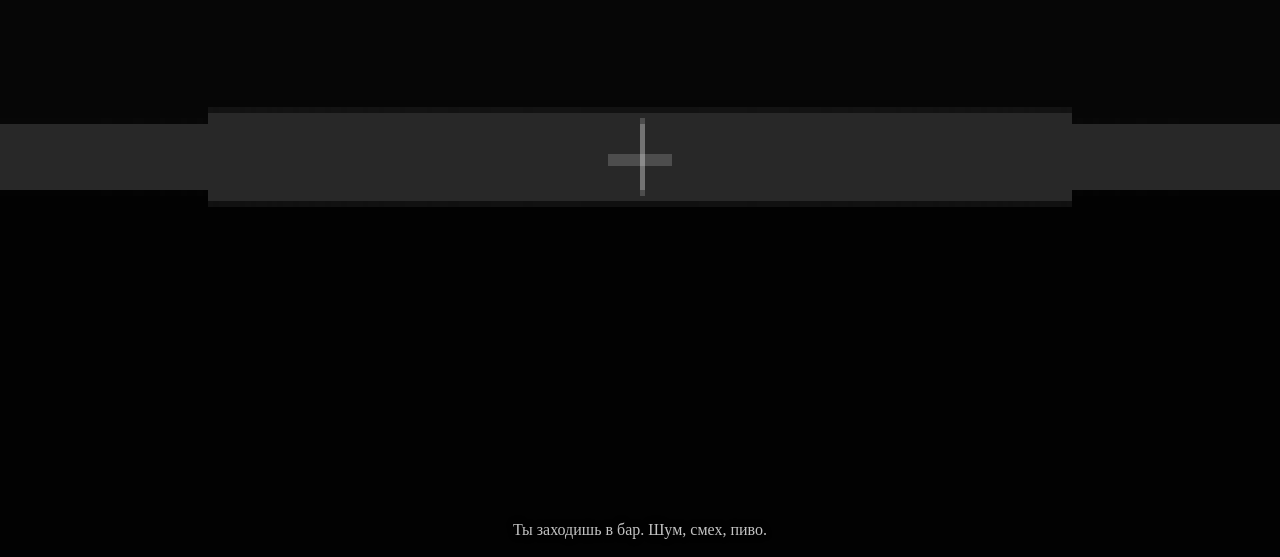
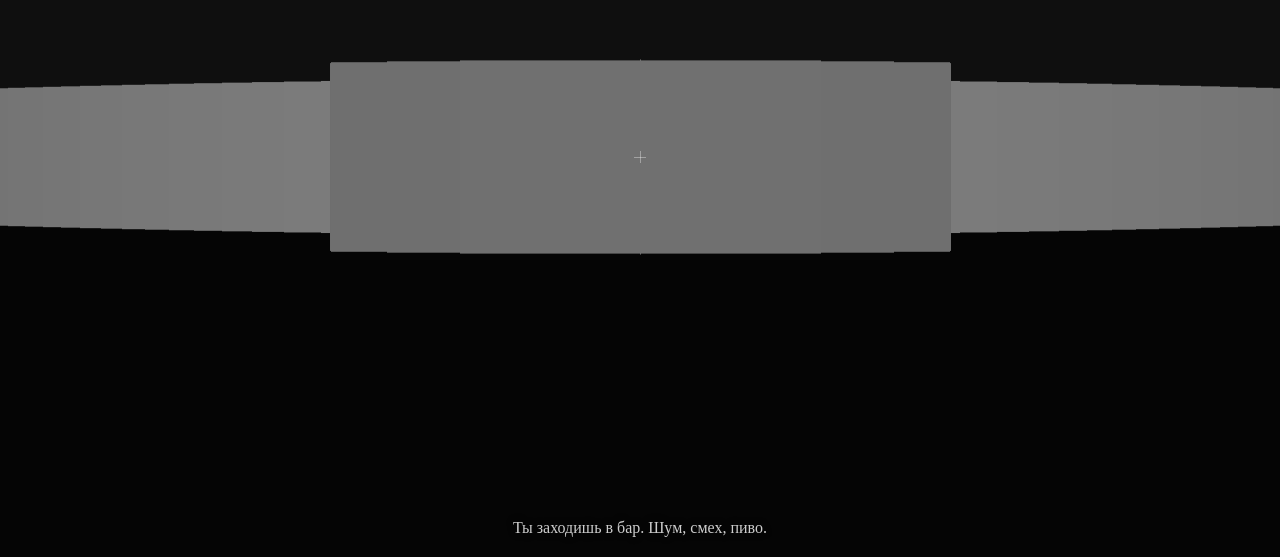
Before and after one commit to BREDMARA/tg-inscryption, a plain HTML site: page index.html in a window 1280 px wide. Shown: the part 243-800 px from the top of the page. Drawn offline with Linux system fonts and the light colour scheme.

Commit message:
Update index.html

```diff
--- a/index.html
+++ b/index.html
@@ -1,46 +1,47 @@
 <!doctype html>
 <html lang="ru">
 <head>
-  <meta charset="utf-8" />
-  <meta name="viewport" content="width=device-width,initial-scale=1" />
+  <meta charset="UTF-8" />
+  <meta name="viewport" content="width=device-width, initial-scale=1.0" />
   <title>Bar — Prologue</title>
   <style>
-    html, body { margin:0; padding:0; background:#000; height:100%; overflow:hidden; }
-    canvas { width:100%; height:100%; image-rendering: pixelated; display:block; }
+    html, body { margin:0; padding:0; height:100%; background:#000; overflow:hidden; }
+    canvas { width:100%; height:100%; image-rendering:pixelated; display:block; }
+
     #subtitle{
       position:absolute; left:0; right:0; bottom:18px;
-      text-align:center; color:#d8d8d8; font-family: serif; font-size:16px;
-      text-shadow:0 0 8px #000; pointer-events:none;
-      opacity:.9;
+      text-align:center; color:#d8d8d8; font-family:serif;
+      text-shadow:0 0 8px #000; pointer-events:none; padding:0 16px;
+      user-select:none; line-height:1.35; opacity:0.95;
     }
+
     #overlay{
       position:absolute; inset:0; display:none;
       align-items:center; justify-content:center;
-      background:rgba(0,0,0,.35);
+      background:rgba(0,0,0,0.55);
+      color:#d8d8d8; font-family:serif; text-shadow:0 0 8px #000;
+      padding:24px;
     }
     #panel{
-      width:min(680px,92vw);
-      border:1px solid rgba(255,255,255,.18);
-      background:rgba(0,0,0,.45);
-      padding:14px 14px 10px;
-      color:#d8d8d8;
-      font-family: serif;
-      box-shadow:0 0 24px rgba(0,0,0,.6);
+      width:min(780px, calc(100vw - 32px));
+      padding:18px;
+      border:1px solid rgba(255,255,255,0.15);
+      background:rgba(0,0,0,0.45);
     }
-    .title{ margin-bottom:10px; line-height:1.25; }
+    .title{ margin:0 0 10px; font-size:18px; opacity:0.95; }
     .choice{
-      border:1px solid rgba(255,255,255,.14);
-      padding:10px 10px;
-      margin:8px 0;
-      cursor:pointer;
-      background:rgba(255,255,255,.04);
+      margin-top:10px; padding:10px 12px;
+      border:1px solid rgba(255,255,255,0.22);
+      background:rgba(255,255,255,0.04);
+      cursor:pointer; user-select:none;
     }
-    .choice:hover{ background:rgba(255,255,255,.08); }
-    .hint{ opacity:.75; font-size:13px; margin-top:6px; }
+    .choice:hover{ background:rgba(255,255,255,0.08); }
+    .hint{ margin-top:10px; opacity:0.75; font-size:13px; }
   </style>
 </head>
 <body>
-  <canvas id="c"></canvas>
+
+<canvas id="game"></canvas>
 <div id="subtitle">Ты заходишь в бар. Шум, смех, пиво.</div>
 
 <div id="overlay">
@@ -48,131 +49,117 @@
 </div>
 
 <script>
-(() => {
-  // =========================
-  // НАСТРОЙКИ
-  // =========================
-  const AUTO_GO = true;      // true = сам идёт к незнакомцу, false = ты идёшь сам (но подсветка есть)
-  const SHOW_CROSSHAIR = true;
+const canvas = document.getElementById("game");
+const ctx = canvas.getContext("2d");
+const subtitle = document.getElementById("subtitle");
+const overlay = document.getElementById("overlay");
+const panel = document.getElementById("panel");
 
-  // =========================
-  // CANVAS / RENDER
-  // =========================
-  const canvas = document.getElementById('c');
-  const ctx = canvas.getContext('2d');
+function resize(){ canvas.width = innerWidth; canvas.height = innerHeight; }
+addEventListener("resize", resize);
+resize();
 
-  const overlay = document.getElementById('overlay');
-  const panel   = document.getElementById('panel');
-  const subtitle = document.getElementById('subtitle');
+/*
+  Карта 8x8:
+  1 = стена
+  0 = пусто
+  2 = стойка (тоже как "стена" для лучей, чтобы она была видна)
+*/
+const map = [
+  "11111111",
+  "10022001", // стойка вдоль стены (две клетки)
+  "10000001",
+  "10000001",
+  "10000001",
+  "10000001",
+  "10000001",
+  "11111111"
+];
 
-  const W = 240;  // внутренняя "ретро" ширина
-  const H = 135;  // внутренняя "ретро" высота
-  canvas.width = W;
-  canvas.height = H;
+let px = 4.0;
+let py = 6.0;
+let pa = -Math.PI/2;
 
-  // =========================
-  // МИР (простая карта)
-  // =========================
-  // 0 = пусто, 1 = стена
-  const MAP_W = 24, MAP_H = 16;
+const STATE = { PLAY:"play", TURN:"turn", DIALOG:"dialog" };
+let state = STATE.PLAY;
 
-  // Прямоугольный бар + стойка вдоль стены (спереди триггер)
-  const map = [];
-  for (let y=0;y<MAP_H;y++){
-    map[y] = [];
-    for (let x=0;x<MAP_W;x++){
-      const border = (x===0||y===0||x===MAP_W-1||y===MAP_H-1) ? 1 : 0;
-      map[y][x] = border;
-    }
+let triggered = false;
+let targetAngle = pa;
+
+// 🎭 точки в мире
+const BAR = { x: 4.0, y: 1.2 };       // центр стойки (можешь двигать)
+const STRANGER = { x: 1.6, y: 2.0 };  // точка "незнакомец в углу" (можешь двигать)
+
+function resizeFix(){ /* just in case */ }
+resizeFix();
+
+function isBlockChar(ch){
+  return (ch === "1" || ch === "2");
 }
 
-  // стойка (как "стена" на уровне коллизии)
-  // пусть она вдоль дальней стены, игрок подходит СПЕРЕДИ к ней
-  // Барная стойка: прямоугольник
-  const BAR = { x: 9.0, y: 3.4, w: 6.0, h: 1.0 };
-
-  // "Незнакомец" и "стол" в углу
-  const STRANGER = { x: 3.0, y: 3.2 }; // точка (в углу слева)
-  const TABLE    = { x: 3.4, y: 3.6 }; // чуть рядом
-
-  // "Точка входа" игрока
-  let px = 12.0, py = 12.5;
-  let pa = -Math.PI/2; // смотрим вверх
-
-  // =========================
-  // РЕЙКАСТ
-  // =========================
 function isWall(x,y){
-    // коллизия со стенами карты
-    const xi = Math.floor(x), yi = Math.floor(y);
-    if (xi<0||yi<0||xi>=MAP_W||yi>=MAP_H) return true;
-    if (map[yi][xi] === 1) return true;
-
-    // коллизия со стойкой
-    if (x >= BAR.x && x <= BAR.x+BAR.w && y >= BAR.y && y <= BAR.y+BAR.h) return true;
-
-    return false;
+  const mx = Math.floor(x), my = Math.floor(y);
+  if (my<0||my>=map.length||mx<0||mx>=map[0].length) return true;
+  return isBlockChar(map[my][mx]);
 }
 
-  function castRay(angle){
-    const dx = Math.cos(angle), dy = Math.sin(angle);
-    let x = px, y = py;
-    let dist = 0;
-    const step = 0.03;
-    for (let i=0;i<2200;i++){
-      x += dx*step;
-      y += dy*step;
-      dist += step;
-      if (isWall(x,y)) break;
+const keys = {};
+addEventListener("keydown", (e) => {
+  keys[e.code] = true;
+
+  // выбор 1/2 с клавы, когда диалог открыт
+  if (state === STATE.DIALOG){
+    if (e.code === "Digit1") choose(1);
+    if (e.code === "Digit2") choose(2);
   }
-    return dist;
+});
+addEventListener("keyup", e => keys[e.code]=false);
+
+function lerpAngle(a,b,t){
+  let d = b - a;
+  while (d > Math.PI) d -= Math.PI*2;
+  while (d < -Math.PI) d += Math.PI*2;
+  return a + d*t;
 }
 
-  // =========================
-  // UI / ДИАЛОГИ
-  // =========================
-  const STATE = {
-    PLAY:"play",
-    TURN:"turn",
-    DIALOG1:"dialog1",
-    AUTO:"auto",
-    DIALOG2:"dialog2",
-  };
-  let state = STATE.PLAY;
+function angleDiff(a, b){
+  let d = b - a;
+  while (d > Math.PI) d -= Math.PI*2;
+  while (d < -Math.PI) d += Math.PI*2;
+  return Math.abs(d);
+}
 
-  let turnTarget = null;     // угол поворота камеры при триггере
-  let triggerFired = false;  // чтобы триггер 1 раз
+// ✅ ТРИГГЕР: только если ты подошёл СПЕРЕДИ и смотришь на стойку
+function nearBarCounter(){
+  const dx = BAR.x - px;
+  const dy = BAR.y - py;
+  const dist = Math.hypot(dx, dy);
 
-  function openOverlay1(){
+  const lookToBar = Math.atan2(dy, dx);
+  const diff = angleDiff(pa, lookToBar);
+
+  // настройка "2–3 шага" и "смотрит в стойку"
+  const DIST_TRIGGER = 1.35;  // 1.2–1.6 (увеличь если сложно поймать)
+  const VIEW_CONE = 0.55;     // 0.35–0.7 (меньше = строже)
+
+  // "спереди" = игрок ниже стойки по Y (не за ней)
+  const inFront = py > BAR.y + 0.6;
+
+  return dist < DIST_TRIGGER && diff < VIEW_CONE && inFront;
+}
+
+function openOverlay(){
   panel.innerHTML = `
     <div class="title">— Эй. Ты.<br>— Сыграем?</div>
-      <div class="choice" data-n="1">1) Подойти к незнакомцу</div>
-      <div class="choice" data-n="2">2) Пойти пить пиво</div>
+    <div class="choice" data-c="1">1) Подойти к незнакомцу</div>
+    <div class="choice" data-c="2">2) Пойти пить пиво</div>
     <div class="hint">Нажми 1 или 2.</div>
   `;
   overlay.style.display = "flex";
+
   panel.querySelectorAll(".choice").forEach(el=>{
     el.addEventListener("click", ()=>{
-        choose1(Number(el.dataset.n));
-      });
-    });
-  }
-
-  function openOverlay2(){
-    panel.innerHTML = `
-      <div class="title">
-        Незнакомец наклоняется ближе:<br>
-        — Мы играем на твою душу. — ВУХАХАХА—<br><br>
-        Он резко начинает кашлять. Давится.
-      </div>
-      <div class="choice" data-c="1">1) Помочь ему</div>
-      <div class="choice" data-c="2">2) Ничего не делать</div>
-      <div class="hint">Нажми 1 или 2.</div>
-    `;
-    overlay.style.display = "flex";
-    panel.querySelectorAll(".choice").forEach(el=>{
-      el.addEventListener("click", ()=>{
-        choose2(Number(el.dataset.c));
+      choose(Number(el.dataset.c));
     });
   });
 }
@@ -181,247 +168,117 @@
   overlay.style.display = "none";
 }
 
-  function choose1(n){
-    if (n===1){
+function choose(n){
+  if (n === 1){
+    subtitle.textContent = "Ты подходишь к незнакомцу...";
+  } else {
+    subtitle.textContent = "Ты идёшь пить пиво. Иногда лучший выбор — не играть.";
+  }
   closeOverlay();
-      subtitle.textContent = "Ты замечаешь незнакомца в углу...";
-      if (AUTO_GO){
-        state = STATE.AUTO;
-      } else {
-        // свободно ходим, но подсветка включена.
-        state = STATE.PLAY;
-        subtitle.textContent = "Иди к незнакомцу в углу (он подсвечен).";
+  // пока просто оставляем в диалоге (или можно перезапуск/конец)
 }
-    } else {
-      closeOverlay();
-      subtitle.textContent = "Ты идёшь пить пиво. Иногда лучший выбор — не играть.";
-      state = STATE.PLAY;
+
+function update(dt){
+  const move = 3.0*dt;
+  const rot = 1.7*dt;
+
+  if (state === STATE.PLAY){
+    // движение
+    if (keys["KeyW"] || keys["ArrowUp"]){
+      const nx = px + Math.cos(pa)*move;
+      const ny = py + Math.sin(pa)*move;
+      if (!isWall(nx,ny)) { px = nx; py = ny; }
+    }
+    if (keys["KeyS"] || keys["ArrowDown"]){
+      const nx = px - Math.cos(pa)*move;
+      const ny = py - Math.sin(pa)*move;
+      if (!isWall(nx,ny)) { px = nx; py = ny; }
+    }
+    if (keys["KeyA"] || keys["ArrowLeft"]) pa -= rot;
+    if (keys["KeyD"] || keys["ArrowRight"]) pa += rot;
+
+    // триггер
+    if (!triggered && nearBarCounter()){
+      triggered = true;
+      state = STATE.TURN;
+
+      // ✅ поворот всегда на точку незнакомца (не "влево", а куда надо)
+      targetAngle = Math.atan2(STRANGER.y - py, STRANGER.x - px);
+
+      subtitle.textContent = "Кто-то окликает тебя из угла...";
     }
   }
 
-  function choose2(n){
-    closeOverlay();
-    if (n===1){
-      subtitle.textContent = "Ты хлопаешь его по спине. Он откашливается...";
-      state = STATE.PLAY; // дальше сделаем щелчок и перенос
-    } else {
-      subtitle.textContent = "Он падает. Стража хватает тебя. Ты в тюрьме. Игра заканчивается.";
-      state = STATE.PLAY;
-    }
-  }
-
-  // =========================
-  // ТРИГГЕР ПОДХОДА К СТОЙКЕ (ТОЛЬКО СПЕРЕДИ)
-  // =========================
-  // "Спереди" = игрок перед стойкой по оси Y (снизу относительно стойки) и внутри по X
-  function checkBarFrontTrigger(){
-    if (triggerFired) return false;
-
-    const frontZone = {
-      x: BAR.x,
-      y: BAR.y + BAR.h + 0.2, // чуть "перед" стойкой (снизу)
-      w: BAR.w,
-      h: 1.2                 // зона в 2-3 шага
-    };
-
-    const inside =
-      px >= frontZone.x && px <= frontZone.x + frontZone.w &&
-      py >= frontZone.y && py <= frontZone.y + frontZone.h;
-
-    return inside;
-  }
-
-  function startBarTrigger(){
-    triggerFired = true;
-
-    // поворот камеры ВЛЕВО к незнакомцу (точно в его сторону)
-    const dx = STRANGER.x - px;
-    const dy = STRANGER.y - py;
-    turnTarget = Math.atan2(dy, dx);
-
-    state = STATE.TURN;
-    subtitle.textContent = "Кто-то окликает тебя из угла...";
-    setTimeout(() => {
-      state = STATE.DIALOG1;
-      openOverlay1();
-    }, 650);
-  }
-
-  // =========================
-  // ПОДСВЕТКА НЕЗНАКОМЦА (если AUTO_GO=false)
-  // =========================
-  function canSeeStranger(){
-    // грубая проверка: рейкаст в его сторону и расстояние
-    const dx = STRANGER.x - px;
-    const dy = STRANGER.y - py;
-    const dist = Math.hypot(dx, dy);
-    if (dist > 12) return false;
-    const ang = Math.atan2(dy, dx);
-    const hit = castRay(ang);
-    return hit + 0.05 >= dist; // не перекрыт стеной
-  }
-
-  // =========================
-  // УПРАВЛЕНИЕ
-  // =========================
-  const keys = {};
-  window.addEventListener('keydown', (e)=>{
-    keys[e.code] = true;
-
-    // выбор в оверлее
-    if (overlay.style.display === "flex"){
-      if (state === STATE.DIALOG1){
-        if (e.code === "Digit1") choose1(1);
-        if (e.code === "Digit2") choose1(2);
-      }
-      if (state === STATE.DIALOG2){
-        if (e.code === "Digit1") choose2(1);
-        if (e.code === "Digit2") choose2(2);
-      }
-    }
-  });
-  window.addEventListener('keyup', (e)=> keys[e.code] = false);
-
-  function lerpAngle(a,b,t){
-    let d = ((b - a + Math.PI*3) % (Math.PI*2)) - Math.PI;
-    return a + d * Math.min(1, Math.max(0, t));
-  }
-
-  // =========================
-  // АВТОПОДХОД к столу
-  // =========================
-  function updateAuto(dt){
-    // поворачиваемся к столу
-    const ax = TABLE.x - px;
-    const ay = TABLE.y - py;
-    const want = Math.atan2(ay, ax);
-    pa = lerpAngle(pa, want, dt*3.0);
-
-    // шаг вперёд
-    const speed = 2.0;
-    const step = speed*dt;
-    const nx = px + Math.cos(pa)*step;
-    const ny = py + Math.sin(pa)*step;
-
-    if (!isWall(nx, ny)) { px = nx; py = ny; }
-
-    if (Math.hypot(ax, ay) < 0.8){
-      state = STATE.DIALOG2;
-      openOverlay2();
-    }
-  }
-
-  // =========================
-  // UPDATE
-  // =========================
-  let last = performance.now();
-  function loop(now){
-    const dt = Math.min(0.04, (now-last)/1000);
-    last = now;
-
-    update(dt);
-    render();
-
-    requestAnimationFrame(loop);
-  }
-
-  function update(dt){
-    // триггер стойки (только спереди)
-    if (state === STATE.PLAY && checkBarFrontTrigger()){
-      startBarTrigger();
-    }
-
-    // поворот камеры при триггере
-    if (state === STATE.TURN && turnTarget !== null){
-      pa = lerpAngle(pa, turnTarget, dt*2.2);
-    }
-
-    // авто-режим
-    if (state === STATE.AUTO){
-      updateAuto(dt);
-      return;
-    }
-
-    // блокируем движение, если открыт оверлей
-    if (overlay.style.display === "flex") return;
-
-    // обычное движение
-    if (state !== STATE.PLAY) return;
-
-    let rot = 0;
-    if (keys["ArrowLeft"] || keys["KeyA"]) rot -= 1;
-    if (keys["ArrowRight"] || keys["KeyD"]) rot += 1;
-    pa += rot * dt * 2.0;
-
-    let move = 0;
-    if (keys["ArrowUp"] || keys["KeyW"]) move += 1;
-    if (keys["ArrowDown"] || keys["KeyS"]) move -= 1;
-
-    const speed = 2.3;
-    const nx = px + Math.cos(pa) * move * speed * dt;
-    const ny = py + Math.sin(pa) * move * speed * dt;
-
-    if (!isWall(nx, py)) px = nx;
-    if (!isWall(px, ny)) py = ny;
-  }
-
-  // =========================
-  // RENDER (фейк-дум)
-  // =========================
-  function render(){
-    // небо/потолок и пол
-    ctx.fillStyle = "#060606";
-    ctx.fillRect(0,0,W,H/2);
-    ctx.fillStyle = "#020202";
-    ctx.fillRect(0,H/2,W,H/2);
-
-    const fov = Math.PI/3;
-    for (let x=0;x<W;x++){
-      const a = pa - fov/2 + (x/(W-1))*fov;
-      const d = castRay(a);
-      const dd = Math.max(0.001, d*Math.cos(a-pa)); // fish-eye fix
-
-      // высота стены
-      const h = Math.min(H, (H*0.95) / dd);
-
-      // простое затухание
-      const shade = Math.max(40, 220 - dd*38);
-      ctx.fillStyle = `rgb(${shade|0},${shade|0},${shade|0})`;
-      ctx.fillRect(x, (H-h)/2, 1, h);
-    }
-
-    // стойка как "более тёмная" область (визуально)
-    // (не идеальный 3D-объект, но добавляет ощущение)
-    // Подсветка незнакомца (как маленький "блик" в углу)
-    if (!AUTO_GO && state === STATE.PLAY){
-      if (canSeeStranger()){
-        // рисуем "светлячок" примерно по углу направления
-        const dx = STRANGER.x - px;
-        const dy = STRANGER.y - py;
-        const ang = Math.atan2(dy, dx);
-        let rel = ((ang - pa + Math.PI*3) % (Math.PI*2)) - Math.PI;
-        const fov = Math.PI/3;
-        if (rel > -fov/2 && rel < fov/2){
-          const sx = ((rel + fov/2) / fov) * W;
-          ctx.fillStyle = "rgba(255,255,255,0.65)";
-          ctx.fillRect(sx-1, H/2 - 6, 3, 3);
-          ctx.fillStyle = "rgba(255,255,255,0.25)";
-          ctx.fillRect(sx-3, H/2 - 8, 7, 7);
+  if (state === STATE.TURN){
+    pa = lerpAngle(pa, targetAngle, dt*3.2);
+    if (Math.abs(pa - targetAngle) < 0.02){
+      state = STATE.DIALOG;
+      openOverlay();
     }
   }
 }
 
-    // прицел
-    if (SHOW_CROSSHAIR){
-      ctx.fillStyle = "rgba(255,255,255,0.35)";
-      ctx.fillRect(W/2-6, H/2, 12, 1);
-      ctx.fillRect(W/2, H/2-6, 1, 12);
-    }
+function render(){
+  const w = canvas.width, h = canvas.height;
+
+  // потолок / пол
+  ctx.fillStyle = "#0f0f0f";
+  ctx.fillRect(0,0,w,h/2);
+  ctx.fillStyle = "#050505";
+  ctx.fillRect(0,h/2,w,h/2);
+
+  // raycast
+  for (let x=0; x<w; x++){
+    const angle = pa + (x/w - 0.5);
+    let dist = 0;
+    let hitChar = "0";
+
+    while (dist < 20){
+      const rx = px + Math.cos(angle)*dist;
+      const ry = py + Math.sin(angle)*dist;
+
+      const mx = Math.floor(rx), my = Math.floor(ry);
+      if (my<0||my>=map.length||mx<0||mx>=map[0].length){ hitChar="1"; break; }
+
+      const cell = map[my][mx];
+      if (isBlockChar(cell)){ hitChar = cell; break; }
+
+      dist += 0.04;
     }
 
-  // старт
+    if (dist < 0.35) dist = 0.35;
+
+    const wallH = h/(dist+0.1);
+
+    // немного разный цвет для стен и стойки
+    let shade = 185 - dist*12;
+    shade = Math.max(40, Math.min(200, shade));
+
+    if (hitChar === "2"){
+      // стойка чуть темнее
+      shade = Math.max(35, shade - 25);
+    }
+
+    ctx.fillStyle = `rgb(${shade},${shade},${shade})`;
+    ctx.fillRect(x, h/2 - wallH/2, 1, wallH);
+  }
+
+  // крестик-прицел
+  ctx.fillStyle = "rgba(255,255,255,0.35)";
+  ctx.fillRect(w/2 - 6, h/2, 12, 1);
+  ctx.fillRect(w/2, h/2 - 6, 1, 12);
+}
+
+let last = performance.now();
+function loop(t){
+  const dt = (t-last)/1000;
+  last = t;
+  update(dt);
+  render();
   requestAnimationFrame(loop);
-})();
+}
+loop(last);
 </script>
+
 </body>
 </html>
```
Lines whose indentation alone changed are shown as unchanged.
